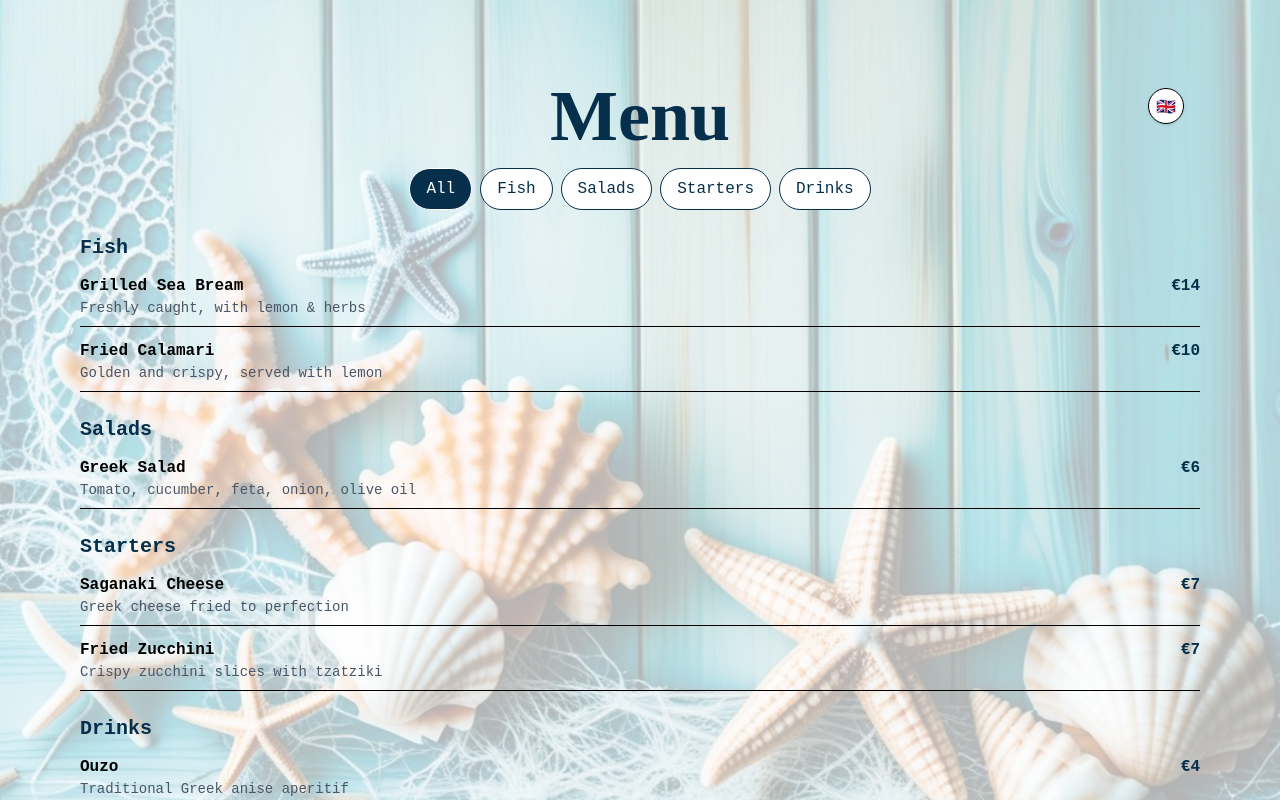
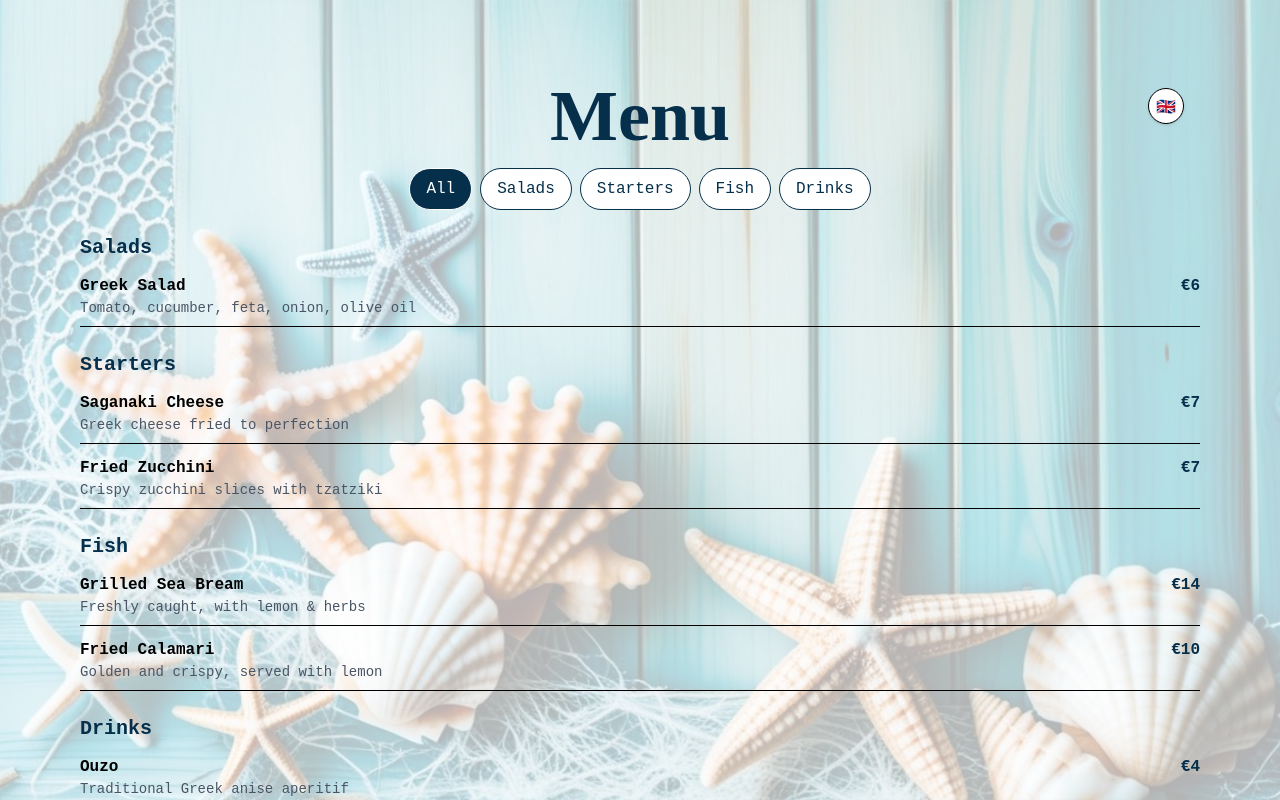
Before and after one commit to pagiannis/ax_niko_ax, a React (Vite) app: page / in a window 1280 px wide. Shown: the top 800 px of the page. Built offline with nearby package versions, Linux system fonts and the light colour scheme; a web font is replaced by a local one.

Commit message:
MenuData changes

```diff
--- a/src/components/FilterBar.tsx
+++ b/src/components/FilterBar.tsx
@@ -4,7 +4,7 @@ type FilterBarProps = {
 };
 
 const FilterBar = ({ selected, onSelect }: FilterBarProps) => {
-  const categories = ["All", "Fish", "Salads", "Starters", "Drinks"];
+  const categories = ["All", "Salads", "Starters", "Fish", "Drinks"];
 
   return (
     <div className="flex justify-center flex-wrap gap-2 my-4 font-mono">
--- a/src/data/MenuData.ts
+++ b/src/data/MenuData.ts
@@ -10,21 +10,6 @@ export type MenuCategory = {
 };
 
 export const menuData: MenuCategory[] = [
-  {
-    category: "Fish",
-    items: [
-      {
-        name: "Grilled Sea Bream",
-        price: "€14",
-        description: "Freshly caught, with lemon & herbs",
-      },
-      {
-        name: "Fried Calamari",
-        price: "€10",
-        description: "Golden and crispy, served with lemon",
-      },
-    ],
-  },
   {
     category: "Salads",
     items: [
@@ -51,6 +36,22 @@ export const menuData: MenuCategory[] = [
     ],
   },
   {
+    category: "Fish",
+    items: [
+      {
+        name: "Grilled Sea Bream",
+        price: "€14",
+        description: "Freshly caught, with lemon & herbs",
+      },
+      {
+        name: "Fried Calamari",
+        price: "€10",
+        description: "Golden and crispy, served with lemon",
+      },
+    ],
+  },
+
+  {
     category: "Drinks",
     items: [
       {
```
